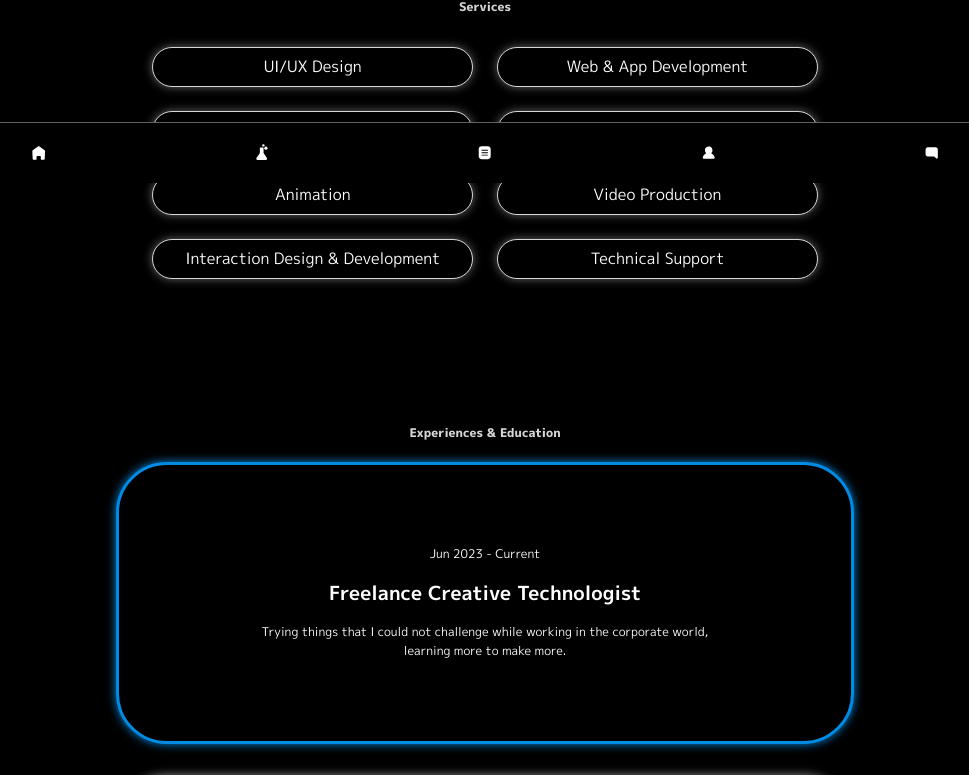
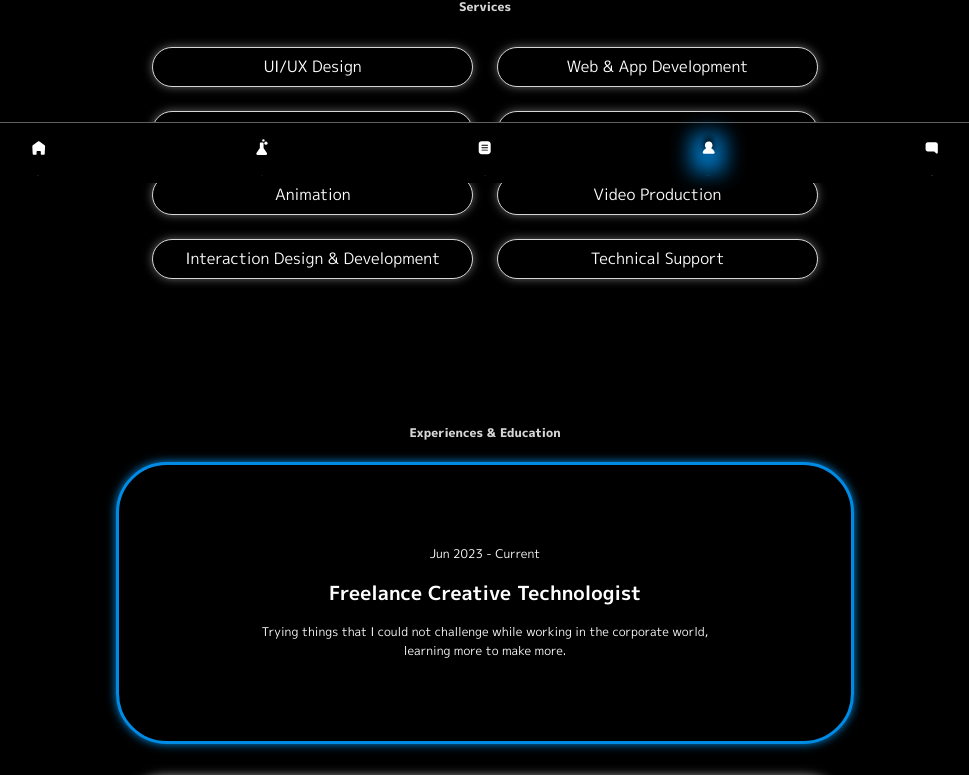
Before and after one commit to TatsumaNakano/website_public, a Next.js app: page /about in a window 1280 px wide. Shown: the part 817-1592 px from the top of the page, without its empty margins (155-1124 px from the left). Built offline with nearby package versions, Linux system fonts and the light colour scheme; no server answers.

Commit message:
update: Fixed some styling issues. I want to fix the flashing on load but if that's done I think it's ready to go online

```diff
--- a/src/components/htmlWrapper/index.tsx
+++ b/src/components/htmlWrapper/index.tsx
@@ -1,6 +1,7 @@
 "use client"
 import { languageState, colorThemeState } from '@/states'
 import { useRecoilState } from "recoil"
+import { useEffect } from "react"
 import LangTheme from "@/components/langtheme"
 import ColorTheme from '../colorTheme'
 import HighlightTheme from '@/components/highlightTheme'
--- a/src/components/layout/footer/page.tsx
+++ b/src/components/layout/footer/page.tsx
@@ -1,20 +1,26 @@
 "use client"
 
 import styles from "./styles.module.scss"
+import layoutStyle from "@/styles/layout.module.scss"
 import Artstation from "../../../assets/sns_icon/sns_icon_artstation.svg";
 import Github from "../../../assets/sns_icon/sns_icon_github.svg";
 import Linkedin from "../../../assets/sns_icon/sns_icon_linkedin.svg";
 
 import { useRecoilState } from "recoil";
-import { colorThemeState } from "@/states";
+import { colorThemeState, headerShrinkState, headerHeightState, messageViewState, searchState } from "@/states";
 
 export default function Footer() {
 
     const [color, setColor] = useRecoilState(colorThemeState);
     const iconColor = color == "light" ? "white" : "black";
 
+    const [searchVisible, setSearchVisible] = useRecoilState(searchState);
+    const [messageVisible, setMessageVisible] = useRecoilState(messageViewState);
+
+    const outFocusStyle = searchVisible || messageVisible ? layoutStyle.outFocus : layoutStyle.inFocus;
+
     return (
-        <div className={styles.footer}>
+        <div className={`${styles.footer} ${outFocusStyle}`}>
             <ul>
                 {/* //ArtStaion */}
                 <li><a href="https://www.artstation.com/tatumanakano" target="_blank"><Artstation fill={iconColor} /></a></li>
--- a/src/components/layout/header/index.tsx
+++ b/src/components/layout/header/index.tsx
@@ -101,19 +101,19 @@ const Header = function () {
                             {/* <HeaderLink method={() => { setSearchVisible(!searchVisible); setHeight(); }} name_en="Search" name_jp="サイト内検索">
                                 <SearchIcon />
                             </HeaderLink> */}
-                            <HeaderLink method={() => { setMessageVisible(!messageVisible); setHeight(); }} name_en="Contact" name_jp="お問い合わせ" isClosable={true}>
+                            <HeaderLink method={() => { setMessageVisible(!messageVisible); setHeight(); }} name_en="Contact" name_jp="お問い合わせ" isMsg={true}>
                                 <MsgIcon />
                             </HeaderLink>
 
                         </ul>
                         <ul className={styles.mobile}>
-
-                            <HeaderLink method={() => { setSearchVisible(!searchVisible); setHeight(); }} name_en="Search" name_jp="サイト内検索" isClosable={true}>
+                            <HeaderLink method={() => { setMenuVisible(!menuVisible); }} name_en="Setting" name_jp="設定" isSetting={true}>
+                                <SettingIcon />
+                            </HeaderLink>
+                            <HeaderLink method={() => { setSearchVisible(!searchVisible); setHeight(); }} name_en="Search" name_jp="サイト内検索" isSearch={true}>
                                 <SearchIcon />
                             </HeaderLink>
-                            <HeaderLink method={() => { setMenuVisible(!menuVisible); }} name_en="Setting" name_jp="設定">
-                                <SettingIcon />
-                            </HeaderLink>
+
 
                         </ul>
                     </div>
--- a/src/components/layout/header/linkItem/index.tsx
+++ b/src/components/layout/header/linkItem/index.tsx
@@ -17,10 +17,12 @@ interface LinkProps {
     name_en: string,
     name_jp: string,
     children: any,
-    isClosable?: boolean
+    isMsg?: boolean,
+    isSearch?: boolean,
+    isSetting?: boolean
 }
 
-const LinkItem = function ({ href, method = () => { }, forMobileMenuIcon = false, name_en, name_jp, children, isClosable = false, }: LinkProps) {
+const LinkItem = function ({ href, method = () => { }, forMobileMenuIcon = false, name_en, name_jp, children, isMsg = false, isSearch = false, isSetting = false }: LinkProps) {
 
     // const router = useSearchParams();
     // console.log(router)
@@ -37,6 +39,7 @@ const LinkItem = function ({ href, method = () => { }, forMobileMenuIcon = false
     }
 
     const selectedStyle = ("/" + usePathname()?.split('/')[1]) === href ? styles.current : {};
+    const showClose = isMsg && messageVisible || isSearch && searchVisible || isSetting && menuVisible;
 
     //forMobileMenuIcon is the icon setting for the bottom bar. This is not for the mobile menu on the top
     if (!forMobileMenuIcon) {
@@ -49,7 +52,7 @@ const LinkItem = function ({ href, method = () => { }, forMobileMenuIcon = false
                         <span className='en'>{name_en}</span>
                         <span className='jp'>{name_jp}</span>
 
-                        {isClosable && messageVisible ? (<CloseIcon />) : (children)}
+                        {showClose ? (<CloseIcon />) : (children)}
                     </Link>
 
                 </li>
@@ -57,12 +60,12 @@ const LinkItem = function ({ href, method = () => { }, forMobileMenuIcon = false
         } else if (method !== undefined) {
             return (
                 <li className={`${styles.listItem} ${selectedStyle}`}>
+
                     <a onClick={onClickFunc}>
                         <div></div>
                         <span className='en'>{name_en}</span>
                         <span className='jp'>{name_jp}</span>
-
-                        {isClosable && messageVisible ? (<CloseIcon />) : (children)}
+                        {showClose ? (<CloseIcon />) : (children)}
                     </a>
 
                 </li>
@@ -76,27 +79,26 @@ const LinkItem = function ({ href, method = () => { }, forMobileMenuIcon = false
                 <li className={`${styles.listItemMobile}  ${selectedStyle}`}>
 
                     <Link onClick={onClickFunc} href={href}>
-                        <div>
-                            <span className='en'>{name_en}</span>
-                            <span className='jp'>{name_jp}</span>
-                        </div>
-                        <div>{isClosable && messageVisible ? (<CloseIcon />) : (children)}</div>
-
-
+                        <div></div>
+                        <div>{showClose ? (<CloseIcon />) : (children)}</div>
                     </Link>
-
+                    <div className={styles.mobileNavTag}>
+                        <span className='en'>{name_en}</span>
+                        <span className='jp'>{name_jp}</span>
+                    </div>
                 </li>
             )
         } else if (method !== undefined) {
             return (
                 <li className={`${styles.listItemMobile}  ${selectedStyle}`}>
                     <a onClick={onClickFunc}>
-                        <div>
-                            <span className='en'>{name_en}</span>
-                            <span className='jp'>{name_jp}</span>
-                        </div>
-                        <div>{isClosable && messageVisible ? (<CloseIcon />) : (children)}</div>
+                        <div></div>
+                        <div>{showClose ? (<CloseIcon />) : (children)}</div>
                     </a>
+                    <div className={styles.mobileNavTag}>
+                        <span className='en'>{name_en}</span>
+                        <span className='jp'>{name_jp}</span>
+                    </div>
                 </li>
             )
         } else {
--- a/src/components/layout/header/linkItem/styles.module.scss
+++ b/src/components/layout/header/linkItem/styles.module.scss
@@ -67,7 +67,7 @@ $icon-click-size-mobile: 60px;
 
             position: absolute;
             filter: drop-shadow(0 0 0 var(--background)) brightness(1);
-            // transition: color 0.12s ease-in-out, filter 0.12s ease-in-out;
+            transition: color 0.12s ease-in-out, filter 0.12s ease-in-out;
             bottom: 55px;
             font-size: 0.618rem;
         }
@@ -93,6 +93,37 @@ $icon-click-size-mobile: 60px;
             fill: var(--primary);
             filter: brightness(1) drop-shadow(0 0 5px rgba(0, 0, 0, 0));
             // transition: fill var(--transition-speed-fast) ease-in-out, filter var(--transition-speed-fast) ease-in-out;
+        }
+
+        @media screen and (min-width: map-get(bp.$breakpoints, tablet-wide)) {
+
+            //Desktop
+            span {
+                opacity: 1;
+            }
+
+        }
+
+        @media screen and (min-width: map-get(bp.$breakpoints, mobile)) and (max-width: map-get(bp.$breakpoints, tablet-wide)) {
+
+            //Tablet
+            span {
+                opacity: 0;
+            }
+        }
+
+        @media screen and (max-width: map-get(bp.$breakpoints, mobile)) {
+
+            //Mobile
+
+            div:first-child {
+                opacity: 0;
+            }
+
+            span {
+                opacity: 0 !important;
+                display: none;
+            }
         }
 
     }
@@ -134,6 +165,7 @@ $icon-click-size-mobile: 60px;
     width: $icon-click-size-mobile;
     height: $icon-click-size-mobile;
     list-style: none;
+    position: relative;
 
     a {
         width: $icon-click-size-mobile;
@@ -141,6 +173,7 @@ $icon-click-size-mobile: 60px;
         display: flex;
         text-decoration: none;
         flex-direction: column;
+        position: relative;
 
         div {
             display: flex;
@@ -156,26 +189,78 @@ $icon-click-size-mobile: 60px;
 
             }
 
-            span {
-                width: 100%;
-                color: var(--primary);
-                // transition: fill var(--transition-speed-fast);
-                text-align: center;
-                font-size: 0.381rem;
-                display: none;
-                position: absolute;
-                bottom: 0;
-            }
+        }
+
+        div:first-child {
+            position: absolute;
+            width: $icon-click-size-mobile - 25px;
+            height: $icon-click-size-mobile - 20px;
+            background-color: var(--accent);
+            top: 50%;
+            left: 50%;
+            transform: translate(-50%, -50%);
+            filter: blur(10px);
+            opacity: 0;
+
         }
 
         div:last-child {
             width: $icon-click-size-mobile;
-            height: $icon-click-size-mobile;
+            height: $icon-click-size-mobile - 10px;
+            z-index: 1;
         }
 
         // div:last-child {
         //     width: calc(100vw - $icon-click-size-mobile);
         // }
+
+    }
+
+    div.mobileNavTag {
+        position: absolute;
+        bottom: 0;
+        width: 100%;
+        height: 100%;
+
+        span {
+            // width: 100%;
+            color: var(--secondary);
+            filter: drop-shadow(0 0 0 rgba(0, 0, 0, 0)) brightness(1);
+            // transition: fill var(--transition-speed-fast);
+            text-align: center;
+            font-size: 0.05rem;
+            font-weight: 900;
+            // display: none;
+            position: absolute;
+            bottom: 7px;
+            width: 100%;
+            // left: 50%;
+            scale: 0.8;
+            // transform: translateX(-50%);
+        }
+    }
+
+    &.current {
+        a {
+            div:first-child {
+                background-color: var(--accent);
+                opacity: 0.8;
+            }
+
+            div:last-child {
+                svg {
+                    filter: brightness(2) drop-shadow(0 -5px 3px var(--header-shadow));
+                }
+            }
+        }
+
+        .mobileNavTag {
+            span {
+                color: var(--accent-bright);
+                filter: drop-shadow(0 0 3px var(--accent-bright)) brightness(1.2);
+            }
+        }
+
 
     }
 
--- a/src/components/loading/index.tsx
+++ b/src/components/loading/index.tsx
@@ -4,7 +4,9 @@ import LoadingIcon from "@/assets/icons/icon_loading.svg"
 const LoadingTemplate = () => {
     return (
         <div className={styles.loading}>
-            <LoadingIcon />
+            <div>
+                <LoadingIcon />
+            </div>
         </div>
     );
 }
--- a/src/components/mobile/mobilePageNavigator/index.tsx
+++ b/src/components/mobile/mobilePageNavigator/index.tsx
@@ -30,7 +30,7 @@ const MobilePageBar = function ({ setHeaderHeight }: { setHeaderHeight: Function
     }, [])
 
     const onPressMessage = () => {
-        setHeaderShrinkState(true);
+        // setHeaderShrinkState(true);
         setHeaderHeight();
         setMessageVisible(!messageVisible);
     }
@@ -39,7 +39,7 @@ const MobilePageBar = function ({ setHeaderHeight }: { setHeaderHeight: Function
     return (
         <div className={styles.mobilePageNavigator} ref={ref}>
             <ul>
-                <HeaderLink href="/" name_en="Work" name_jp="過去の案件" forMobileMenuIcon={true}>
+                <HeaderLink href="/" name_en="Work" name_jp="実績" forMobileMenuIcon={true}>
                     <WorkIcon />
                 </HeaderLink>
                 <HeaderLink href="/lab" name_en="Lab" name_jp="個人制作" forMobileMenuIcon={true}>
@@ -48,10 +48,10 @@ const MobilePageBar = function ({ setHeaderHeight }: { setHeaderHeight: Function
                 <HeaderLink href="/blog" name_en="Blog" name_jp="ブログ" forMobileMenuIcon={true}>
                     <BlogIcon />
                 </HeaderLink>
-                <HeaderLink href="/about" name_en="About" name_jp="あなたはだあれ" forMobileMenuIcon={true}>
+                <HeaderLink href="/about" name_en="About" name_jp="プロフィール" forMobileMenuIcon={true}>
                     <AboutIcon />
                 </HeaderLink>
-                <HeaderLink method={onPressMessage} name_en="Message" name_jp="お問い合わせ" forMobileMenuIcon={true}>
+                <HeaderLink method={onPressMessage} name_en="Contact" name_jp="お問い合わせ" forMobileMenuIcon={true} isMsg={true}>
                     <MsgIcon />
                 </HeaderLink>
             </ul>
--- a/src/components/mobile/mobileSettingView/index.tsx
+++ b/src/components/mobile/mobileSettingView/index.tsx
@@ -51,7 +51,7 @@ const MobileSettingView = () => {
                 <MobileSettingViewLink name_en="English" name_jp="English" method={() => { setLanguageState("en"); setMenuVisible(false); }}>
                     <ENIcon />
                 </MobileSettingViewLink>
-                <MobileSettingViewLink name_en="日本語" name_jp="日本語" method={() => { setLanguageState("jp"); setMenuVisible(false); }}>
+                <MobileSettingViewLink name_en="日本語" name_jp="日本語" method={() => { setLanguageState("ja"); setMenuVisible(false); }}>
                     <JPIcon />
                 </MobileSettingViewLink>
             </ul>
--- a/src/components/mobile/mobileSettingView/styles.module.scss
+++ b/src/components/mobile/mobileSettingView/styles.module.scss
@@ -51,10 +51,12 @@
 }
 
 .show {
+    transition: bottom 0.2s ease-in-out;
     bottom: -370px;
 }
 
 .hide {
+    transition: bottom 0.2s ease-in-out;
     bottom: 0;
 }
 
```
Also changed, not shown: src/components/layout/header/styles.module.scss (+6 -1 lines), src/components/loading/styles.module.scss (+15 -8 lines), src/components/message/index.tsx (+11 -28 lines).
